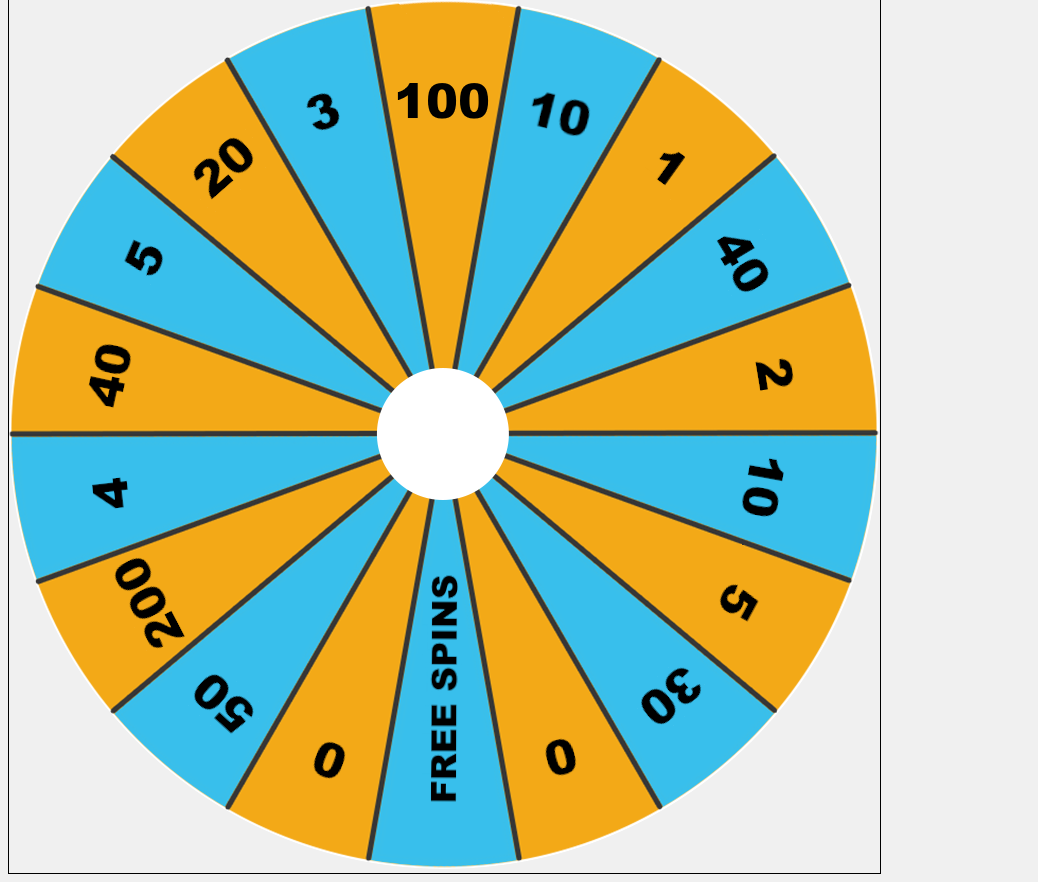
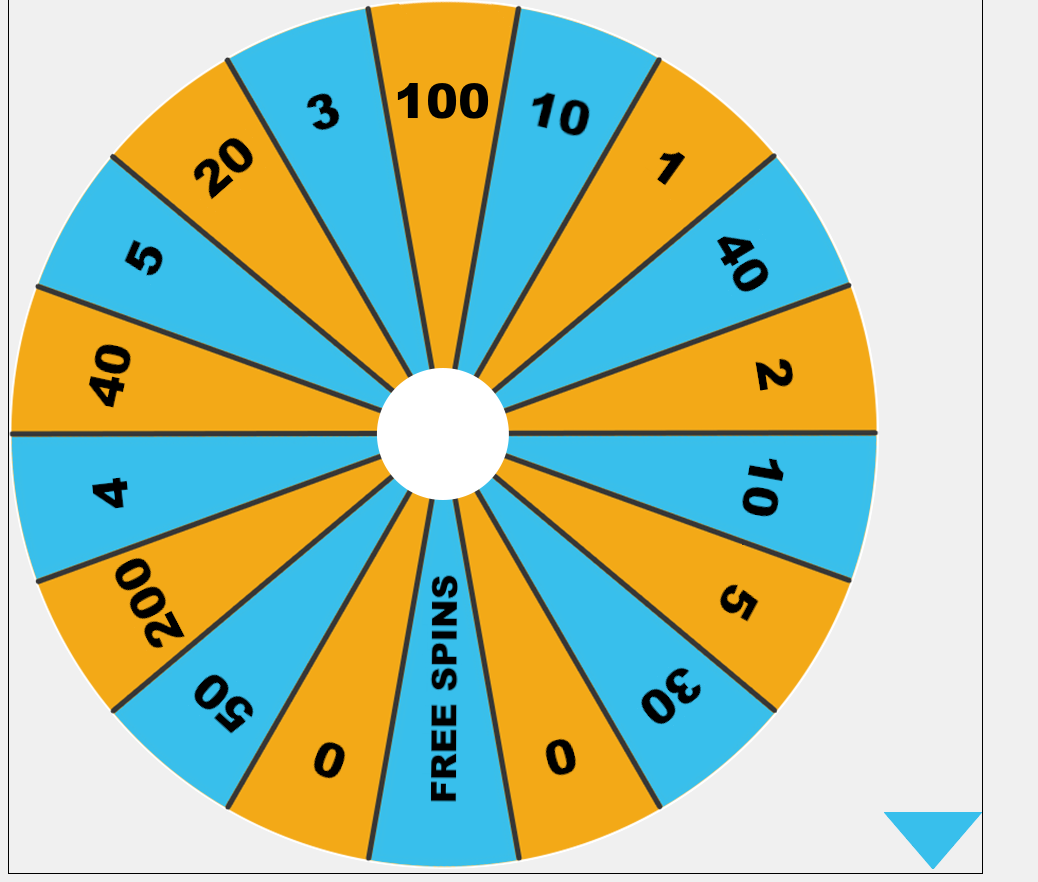
Before and after one commit to DPDalev/wheel_of_fortune, a plain HTML site: page index.html in a window 1280 px wide. Shown: the part 112-994 px from the top of the page, without its empty margins (0-1038 px from the left). Drawn offline with nearby package versions, Linux system fonts and the light colour scheme; a web font is replaced by a local one.

Commit message:
Arrow added

```diff
--- a/index.html
+++ b/index.html
@@ -12,6 +12,7 @@
     <button id="startButton" style="display: block">Старт</button>
     <div id="wheel-container">
         <img id="wheel" src="./assets/wheel.png" alt="wheel">
+        <img id="arrow" src="./assets/arrow.png" alt="arrow">
     </div>
 
     <script src="start.js"></script>
--- a/start.js
+++ b/start.js
@@ -21,6 +21,11 @@ start = () => {
 
     let index = 0;
 
+    let arrow = document.getElementById("arrow");
+    let containerWidth = document.getElementById("wheel-container").style.width
+    let arrowWidth = arrow.style.width
+    arrow.style.marginLeft = containerWidth - arrowWidth / 2
+
     document.getElementById("startButton").addEventListener("click", () => {
         rotate(index);
         index++
--- a/style.css
+++ b/style.css
@@ -7,10 +7,14 @@ body {
     color: #333;
   }
 
-  #wheel {
-      display: inline;
-      position: relative;
-  }
+#wheel {
+    position: relative;
+}
+
+#arrow {
+    display: inline-block;
+    position: relative;
+}
 
   #wheel-container {
     display: inline-block;
```
